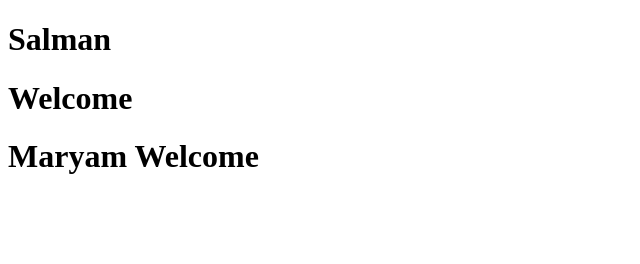
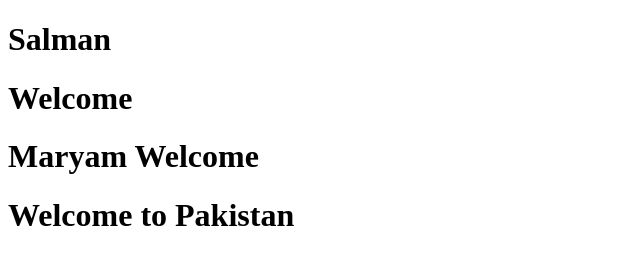
Before and after one commit to fullstacksalman/salmanslab, a plain HTML site: page frontend/index.html in a window 1280 px wide. Shown: the whole page, without its empty margins (0-640 px from the left). Drawn offline with Linux system fonts and the light colour scheme.

Commit message:
Maryam Lecture

```diff
--- a/frontend/index.html
+++ b/frontend/index.html
@@ -9,5 +9,6 @@
     <h1>Salman</h1>
     <h1>Welcome</h1>
     <h1>Maryam Welcome</h1>
+    <h1>Welcome to Pakistan</h1>
 </body>
 </html>
```
